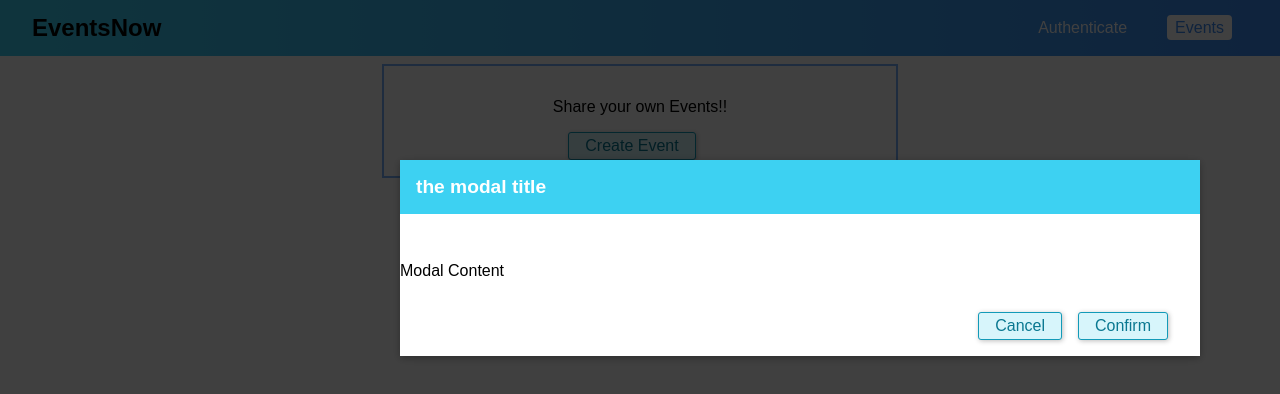
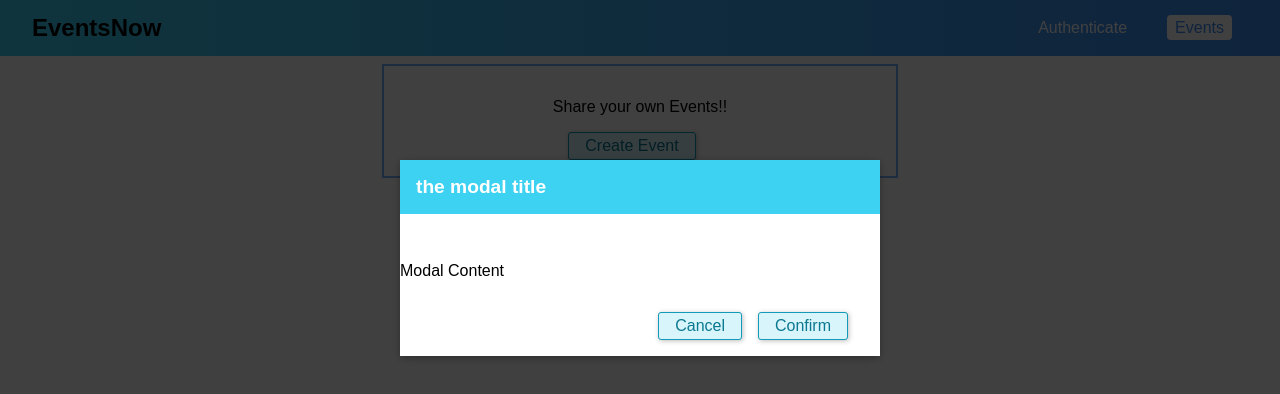
Before and after one commit to Stereoraj/GraphQL-sample, a React (Create React App) app in the folder client/: page /events in a window 1280 px wide. Both pictures are taken after a click on the button "Create Event". Shown: the top 394 px of the page. Built offline with nearby package versions, Linux system fonts and the light colour scheme; the HTML template or start-up script is replaced by a standard one.

Commit message:
Refactor modal size

```diff
--- a/client/src/components/Modal/Modal.css
+++ b/client/src/components/Modal/Modal.css
@@ -30,7 +30,7 @@
 
 @media (min-width: 768px) {
     .modal {
-        width: 50rem;
+        width: 30rem;
         left: calc((100% - 30rem) / 2);
     }
 }
```
